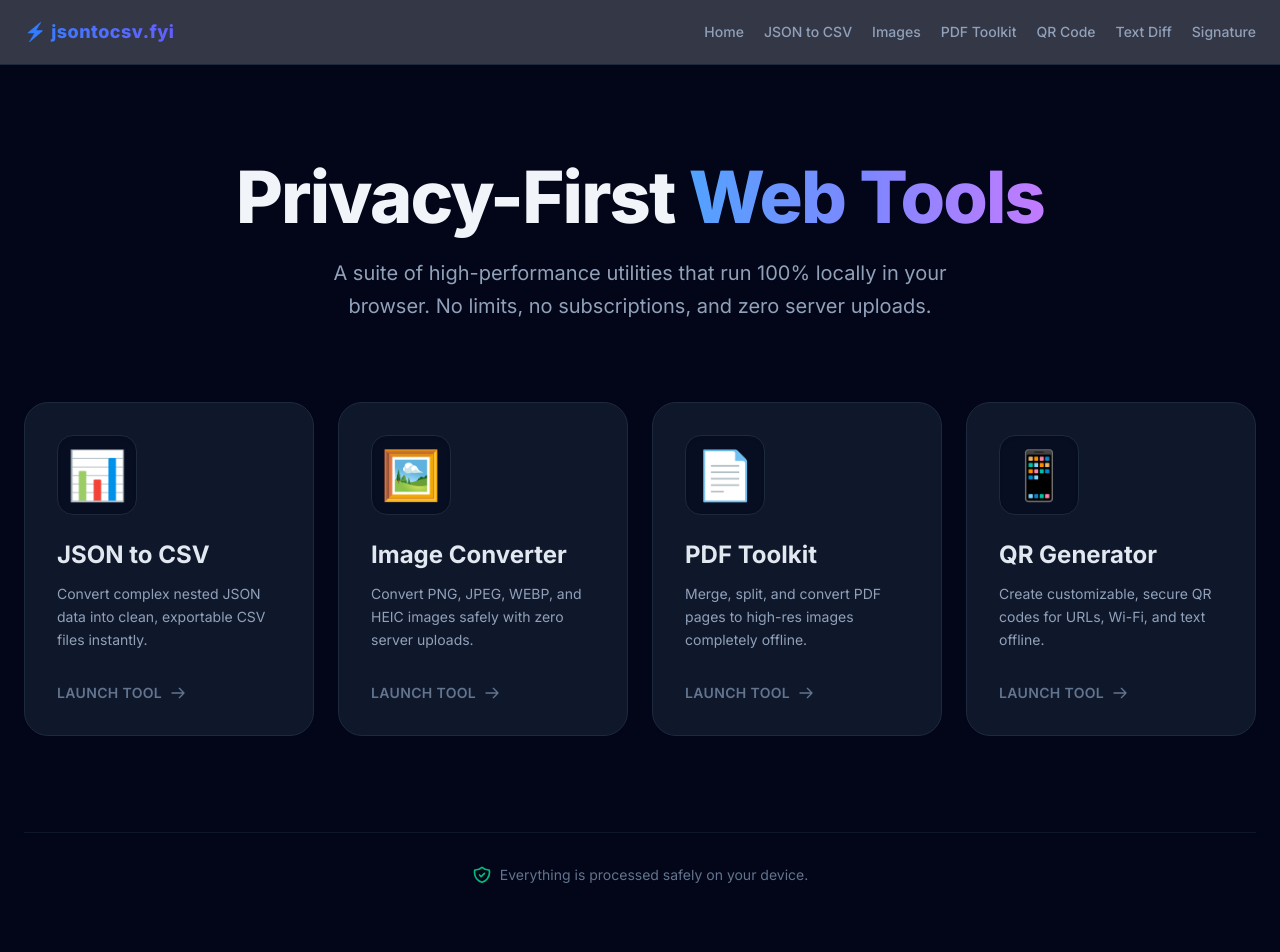
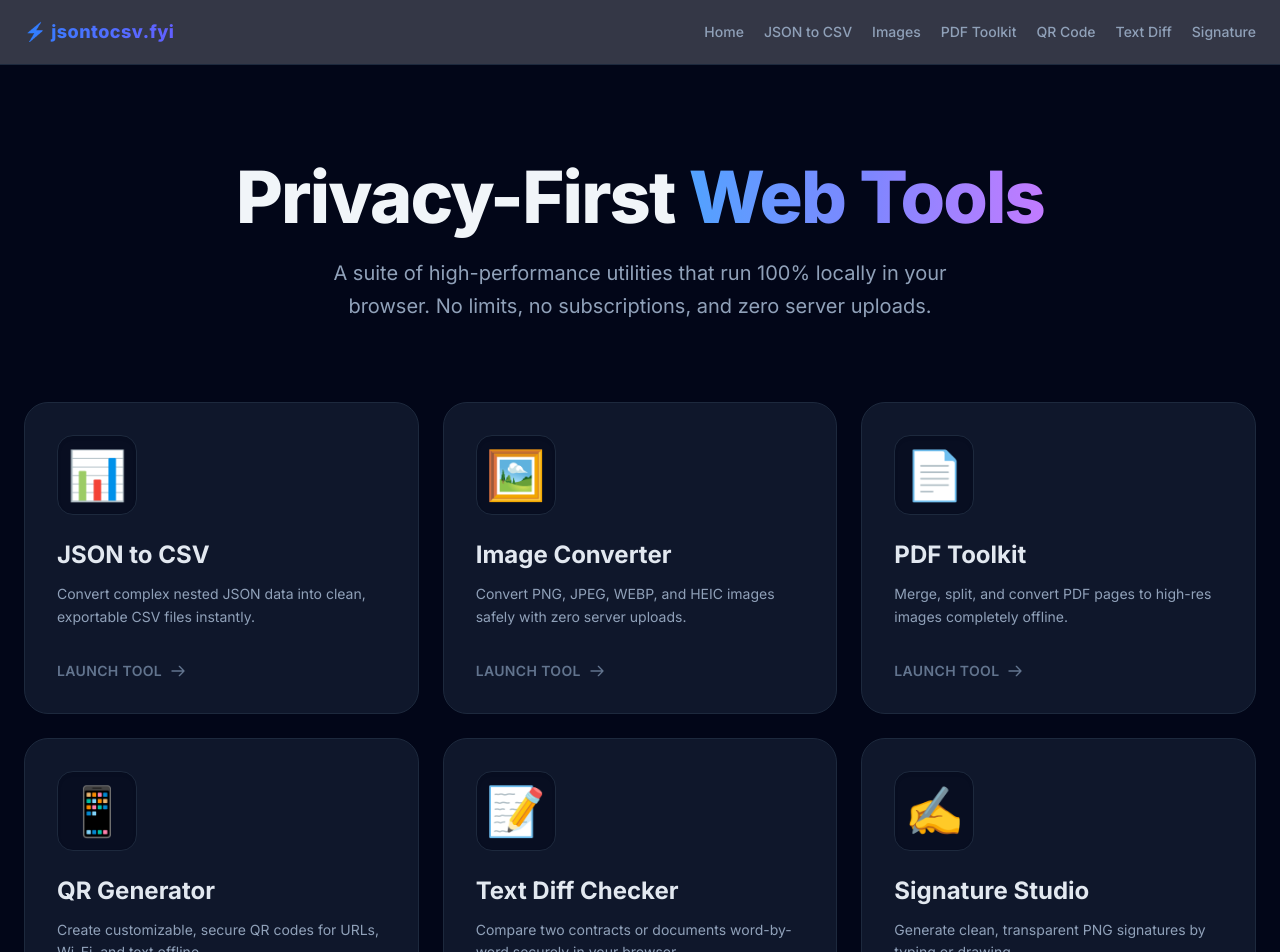
Before and after one commit to remstr/json-csv-converter, a Next.js app: page / in a window 1280 px wide. Shown: the top 952 px of the page. Built offline with nearby package versions, Linux system fonts and the light colour scheme.

Commit message:
Add new tools to the tools grid in page.js

```diff
--- a/src/app/page.js
+++ b/src/app/page.js
@@ -29,6 +29,20 @@ export default function Home() {
       href: '/qr-generator',
       icon: '📱',
       accent: 'group-hover:border-violet-500/50 group-hover:shadow-[0_0_30px_-5px_rgba(139,92,246,0.2)]'
+    },
+    {
+      title: 'Text Diff Checker',
+      description: 'Compare two contracts or documents word-by-word securely in your browser.',
+      href: '/diff-checker',
+      icon: '📝',
+      accent: 'group-hover:border-rose-500/50 group-hover:shadow-[0_0_30px_-5px_rgba(244,63,94,0.2)]'
+    },
+    {
+      title: 'Signature Studio',
+      description: 'Generate clean, transparent PNG signatures by typing or drawing.',
+      href: '/signature-generator',
+      icon: '✍️',
+      accent: 'group-hover:border-teal-500/50 group-hover:shadow-[0_0_30px_-5px_rgba(20,184,166,0.2)]'
     }
   ];
 
@@ -47,8 +61,8 @@ export default function Home() {
           </p>
         </div>
 
-        {/* Tools Grid - Optimized for 4 items */}
-        <div className="grid grid-cols-1 md:grid-cols-2 lg:grid-cols-4 gap-6 w-full">
+        {/* Tools Grid */}
+        <div className="grid grid-cols-1 md:grid-cols-2 lg:grid-cols-3 gap-6 w-full">
           {tools.map((tool) => (
             <Link
               key={tool.href}
@@ -57,7 +71,6 @@ export default function Home() {
               rel="noopener noreferrer"
               className={`group relative bg-slate-900 border border-slate-800 rounded-3xl p-8 transition-all duration-300 hover:-translate-y-1 overflow-hidden flex flex-col ${tool.accent}`}
             >
-              {/* Subtle background glow effect */}
               <div className="absolute top-0 right-0 w-32 h-32 bg-white opacity-0 group-hover:opacity-[0.03] transition-opacity duration-300 rounded-bl-full pointer-events-none -mr-8 -mt-8"></div>
 
               <div className="text-5xl mb-6 bg-slate-950/50 w-20 h-20 rounded-2xl border border-slate-800 flex items-center justify-center shadow-inner">
```
